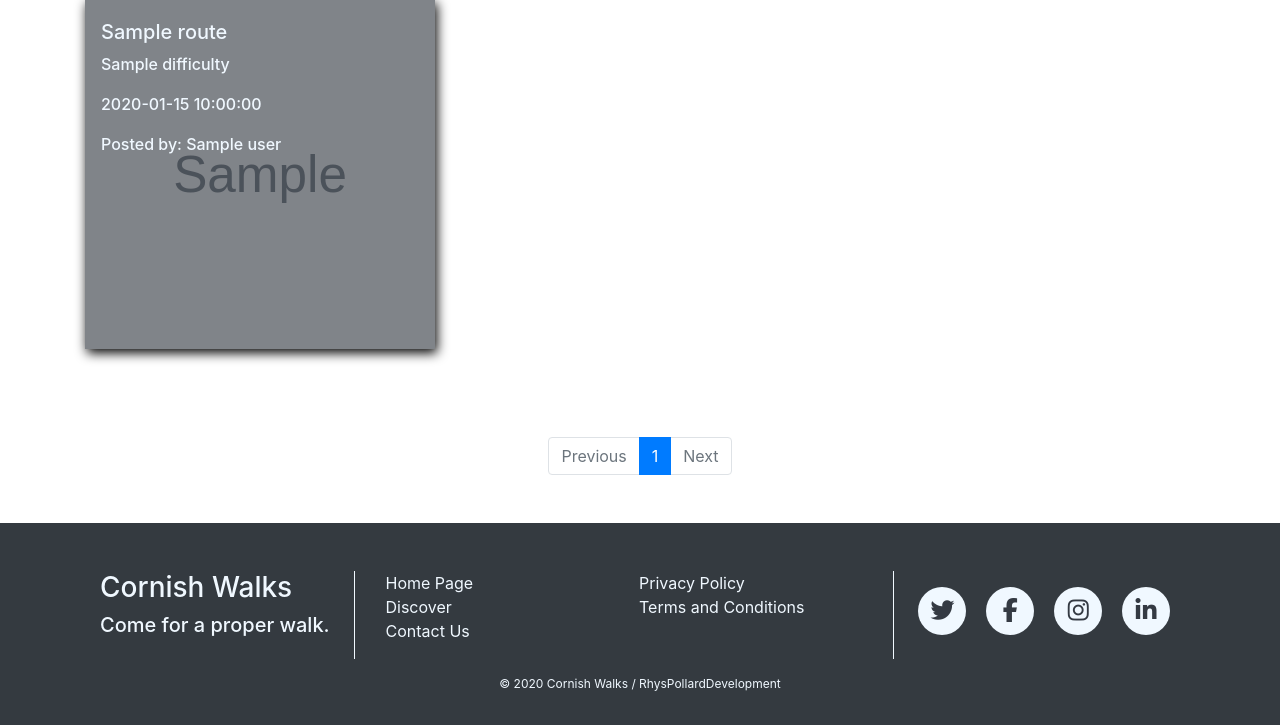
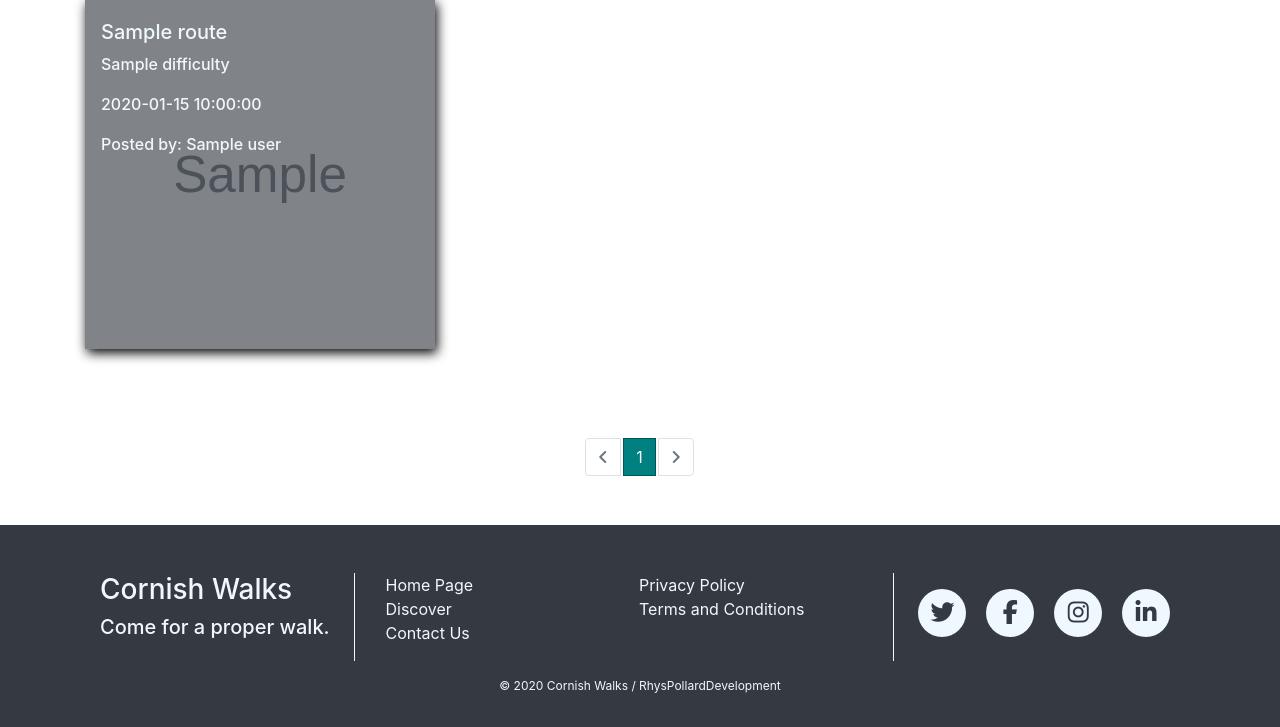
Before and after one commit to Code-Institute-Submissions/RhysPollardDevelopment-Data-centric_milestone_AprResub, a Flask app: page /search in a window 1280 px wide. Shown: the part 602-1329 px from the top of the page. Run offline with Flask 2, Linux system fonts and the light colour scheme; grey boxes marked "Sample" are stand-in pictures; a database or web service that is not in the repository returns one stand-in record (values such as "Sample title"); data that the repository does not hold is empty; some libraries are stand-ins or nearby versions; some web fonts are replaced.

Commit message:
Style: Added some base colour style to the pagination and changed wording to arrows for previous and next. Some minor cosmetic changes to userpage too buttons also.

```diff
--- a/app.py
+++ b/app.py
@@ -371,7 +371,7 @@ def search():
 
     page_title = "Discover Somewhere New"
 
-    page_size = 3
+    page_size = 6
 
     # https://stackoverflow.com/questions/12455484/
     # checking-for-the-existence-of-a-key-in-request-args-in-flask
@@ -392,6 +392,7 @@ def search():
     difficulties = mongo.db.difficulty.find()
 
     post = False
+    get = False
 
     # cycles through each entry for challenge field to maintain ordering.
     for d in difficulties:
@@ -499,7 +500,7 @@ def search():
         filters = ast.literal_eval(args["filters"])
 
         # Added so page scrolls to results on each new page.
-        post = True
+        get = True
 
         # Checks all keys found in filters and if one matches updates HTML data
         # with the submitted information.
@@ -540,7 +541,7 @@ def search():
             routes=routes,
             filterForm=filterForm,
             filters=filters,
-            post=post,
+            get=get,
             page_title=page_title,
             current_page=current_page,
             max_pages=max_pages,
--- a/static/css/style.css
+++ b/static/css/style.css
@@ -227,6 +227,17 @@ a.button{
     margin-bottom: 2rem;
 }
 
+.custom .page-link{
+    color: #005656;
+    border-color: teal;
+    margin: 1px;
+}
+
+.custom .page-item.active .page-link{
+    background-color: teal;
+    border-color: #005656;
+}
+
 .slider-padding{
     display: flex;
     justify-content: center;
@@ -289,6 +300,7 @@ a.button{
     background: rgb(255, 68, 68);
     border: 2px solid rgb(197, 37, 37);
     margin-top: 0.25rem;
+    margin-left: 0.1rem;
 }
 
 .delete:hover{
@@ -1331,7 +1343,7 @@ a.button{
         transition: 0.25s;
     }
     .fav-walk:hover .rectangle .overlay {
-        opacity: 30%;
+        opacity: 10%;
         top: 0%;
         transition: 0s;
     }
--- a/static/js/search.js
+++ b/static/js/search.js
@@ -1,5 +1,6 @@
 $(document).ready(function () {
   scrollResults();
+  newPage();
 })
 
 // Finds results id when search is posted and scrolls to results on page.
@@ -9,3 +10,9 @@ function scrollResults(){
   if (results)
     results.scrollIntoView({ behavior: "smooth" });
 }
+
+function newPage(){
+  var paginateResults = document.getElementById("paginate")
+  if (paginateResults)
+    paginateResults.scrollIntoView();
+}
--- a/templates/searchwalks.html
+++ b/templates/searchwalks.html
@@ -50,7 +50,8 @@
 <!-- If post checks if truthy to add id so that search.js can scroll to
 this sections, otherwise it cannot scroll.-->
 <section class="container search-results">
-    <div class="row" {% if post %}id="results" {% endif %}>
+    <div class="row" {% if post %}id="results" {% endif %} {% if get
+        %}id="paginate" {% endif %}>
         {% with messages = get_flashed_messages(category_filter =["error"]) %}
         {% if messages %}
         {% for message in messages %}
@@ -78,10 +79,12 @@ this sections, otherwise it cannot scroll.-->
         {% endfor %}
     </div>
 </section>
+<!--Pagination-->
 <nav aria-label="pagination-nav" class="pagination-wrapper">
-    <ul class="pagination">
+    <ul class="pagination custom">
         <li class="page-item {% if prev_page==None %}disabled{% endif %}">
-            <a class="page-link" href="{{prev_page}}" tabindex="-1">Previous</a>
+            <a class="page-link" href="{{prev_page}}" tabindex="-1"><i
+                    class="fas fa-angle-left"></i></a>
         </li>
         {% for page in range(1, max_pages+1) %}
         <li class="page-item {% if current_page==page %}active{% endif %}">
@@ -90,7 +93,8 @@ this sections, otherwise it cannot scroll.-->
         </li>
         {% endfor %}
         <li class="page-item {% if next_page==None %}disabled{% endif %}">
-            <a class="page-link" href="{{next_page}}">Next</a>
+            <a class="page-link" href="{{next_page}}"><i
+                    class="fas fa-angle-right"></i></a>
         </li>
     </ul>
 </nav>
```
